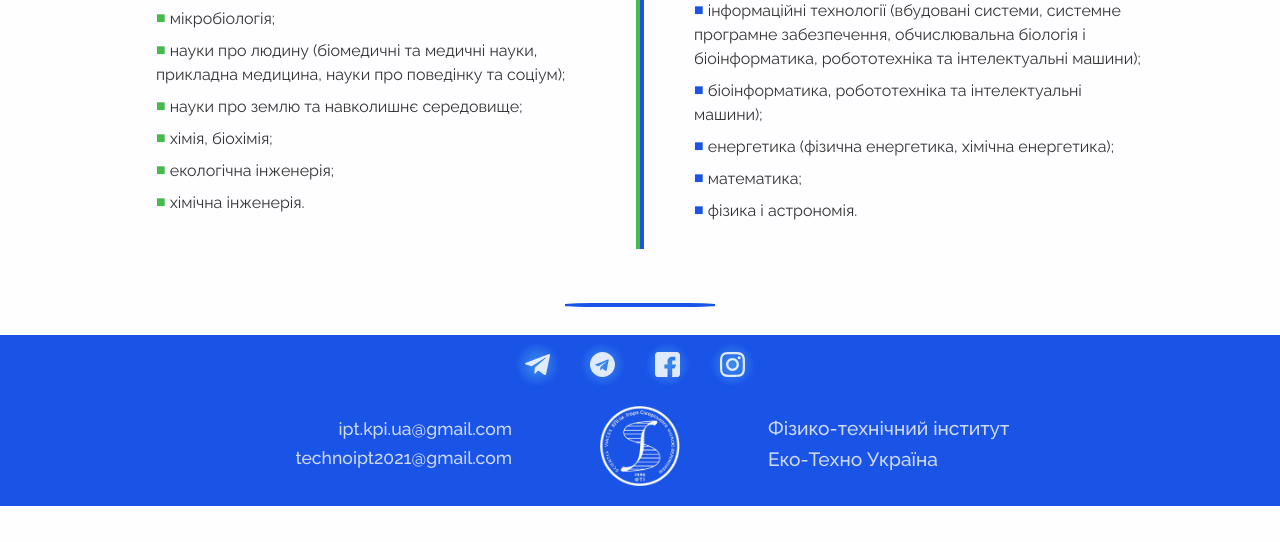
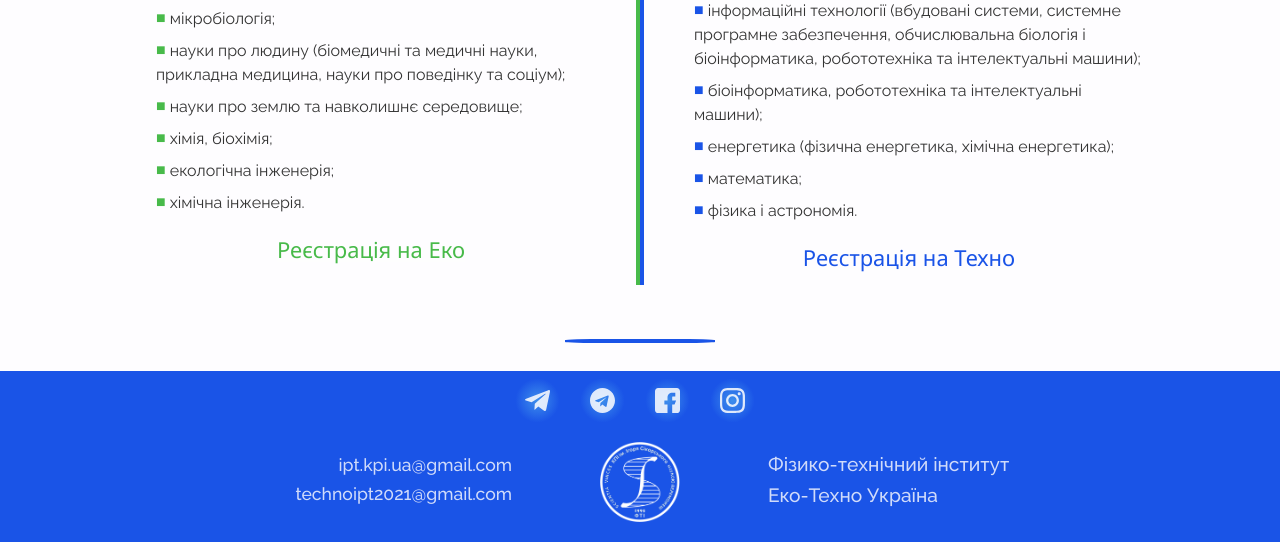
Before and after one commit to aipyth/ipt-intel-techno, a Django app: page / in a window 1280 px wide. Shown: the part 583-1125 px from the top of the page. Before the commit the page ends 1089 px from the top, so only its background shows below. Run offline with Django 3.2, Linux system fonts and the light colour scheme; data that the repository does not hold is empty; some libraries are stand-ins or nearby versions.

Commit message:
added links on index

```diff
--- a/blog/templates/blog/index.html
+++ b/blog/templates/blog/index.html
@@ -81,6 +81,7 @@
             <li class="caption">екологічна інженерія;</li>
             <li class="caption">хімічна інженерія.</li>
         </ul>
+        <p class="link eco"><a href="https://docs.google.com/forms/d/17Y1wsCrAJpXHF8WSYhWRQVW_p3cYwGfGIr4Zz2ehbT0/viewform?edit_requested=true">Реєстрація на Еко</a></p>
     </div>
     <div class="dopcont dopcontr">
         <p class="list-caption">Частина «Техно-Україна» - ФТІ КПІ в категоріях за напрямом:</p>
@@ -94,6 +95,7 @@
                 <li class="caption">математика;</li>
                 <li class="caption">фізика і астрономія.</li>
             </ul>
+            <p class="link techno"><a href="https://docs.google.com/forms/d/1IFb6nh9pj6LpuW0u_Gl9iBrmHm4D12J27EcpW549cSY/viewform?edit_requested=true">Реєстрація на Техно</a></p>
     </div>
 </div>
 
--- a/static/css/styles.css
+++ b/static/css/styles.css
@@ -402,9 +402,27 @@ span.blue {
   color: #1a54e7;
 }
 
+.dopcont p.link {
+  margin-top: 10px;
+  margin-bottom: 10px;
+  text-align: center;
+  font-size: 22px;
+  font-family: "Noto Sans", sans-serif;
+  text-decoration: underline;
+}
+
 .dopcontr {
   border-left: 4px solid  #1a54e7;
   width: 50%;
+}
+
+.dopcontr p.techno a {
+  color: #1a54e7;
+}
+
+.dopcontr p.techno a:hover {
+  color: #1a54e7;
+  font-weight: bold;
 }
 
 .dopcontl {
@@ -420,6 +438,15 @@ span.blue {
 
 .dopcontl ul li:before {
   color: #48BA4A;
+}
+
+.dopcontl p.eco a {
+  color: #48BA4A;
+}
+
+.dopcontl p.eco a:hover {
+  color: #48BA4A;
+  font-weight: bold;
 }
 
 button.click-me {
--- a/static/css/styles.sass
+++ b/static/css/styles.sass
@@ -310,12 +310,28 @@ span.blue
             position: relative
             bottom: 1.5px
             color: $blue
+    p.link
+        margin-top: 10px
+        margin-bottom: 10px
+        text-align: center
+        font-size: 22px
+        font-family: "Noto Sans", sans-serif
+        text-decoration: underline
+
 
 
 
 .dopcontr
     border-left: 4px solid  #1a54e7
     width: 50%
+    p.techno
+        a
+            color: $blue
+        a:hover
+            color: $blue
+            font-weight: bold
+
+
 
 
 .dopcontl
@@ -327,6 +343,12 @@ span.blue
     ul
         li:before
             color: $green
+    p.eco
+        a
+            color: $green
+        a:hover
+            color: $green
+            font-weight: bold
 
 
 button.click-me
```
Also changed, not shown: 1 other file.
